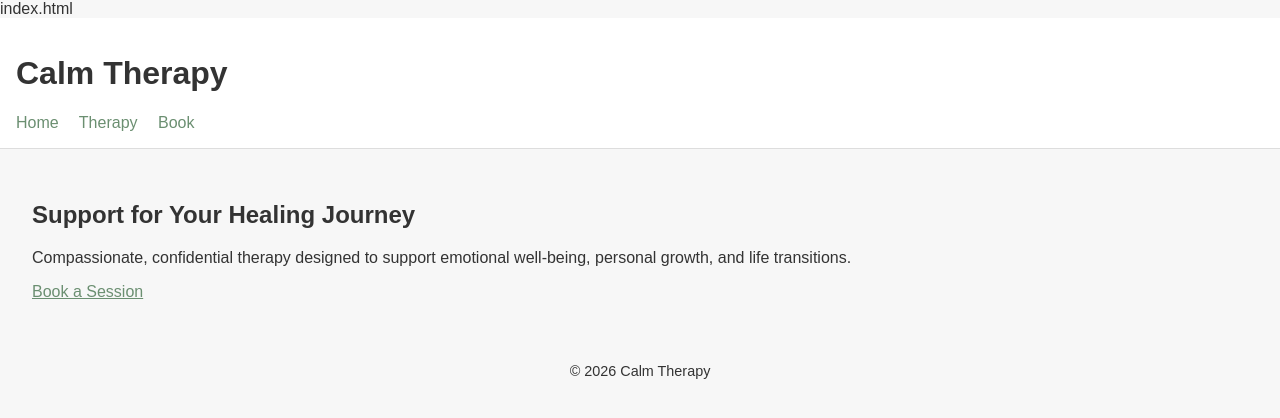
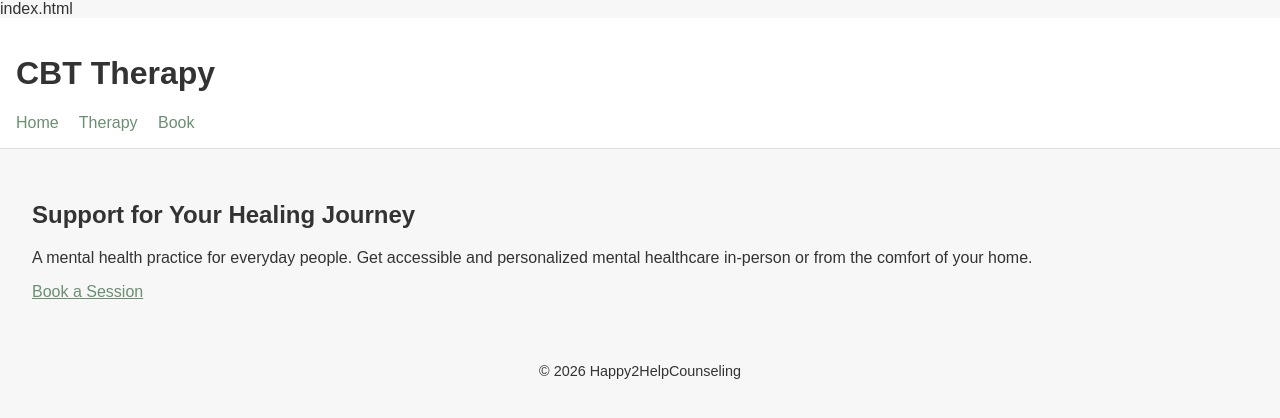
Before and after one commit to cainaanruiz-ui/cainaanruiz-ui.github.io, a plain HTML site: page index.html in a window 1280 px wide. Drawn offline with Linux system fonts and the light colour scheme.

Commit message:
Update index.html

```diff
--- a/index.html
+++ b/index.html
@@ -3,13 +3,13 @@ index.html
 <html lang="en">
 <head>
   <meta charset="UTF-8" />
-  <title>Calm Therapy</title>
+  <title>Happy 2 Help Counseling</title>
   <link rel="stylesheet" href="style.css" />
 </head>
 <body>
 
 <header>
-  <h1>Calm Therapy</h1>
+  <h1>CBT Therapy</h1>
   <nav>
     <a href="index.html">Home</a>
     <a href="services.html">Therapy</a>
@@ -21,8 +21,8 @@ index.html
   <section>
     <h2>Support for Your Healing Journey</h2>
     <p>
-      Compassionate, confidential therapy designed to support emotional well-being,
-      personal growth, and life transitions.
+      A mental health practice for everyday people.
+Get accessible and personalized mental healthcare in-person or from the comfort of your home.
     </p>
 
     <a href="contact.html">Book a Session</a>
@@ -30,7 +30,7 @@ index.html
 </main>
 
 <footer>
-  <p>© 2026 Calm Therapy</p>
+  <p>© 2026 Happy2HelpCounseling</p>
 </footer>
 
 </body>
```
